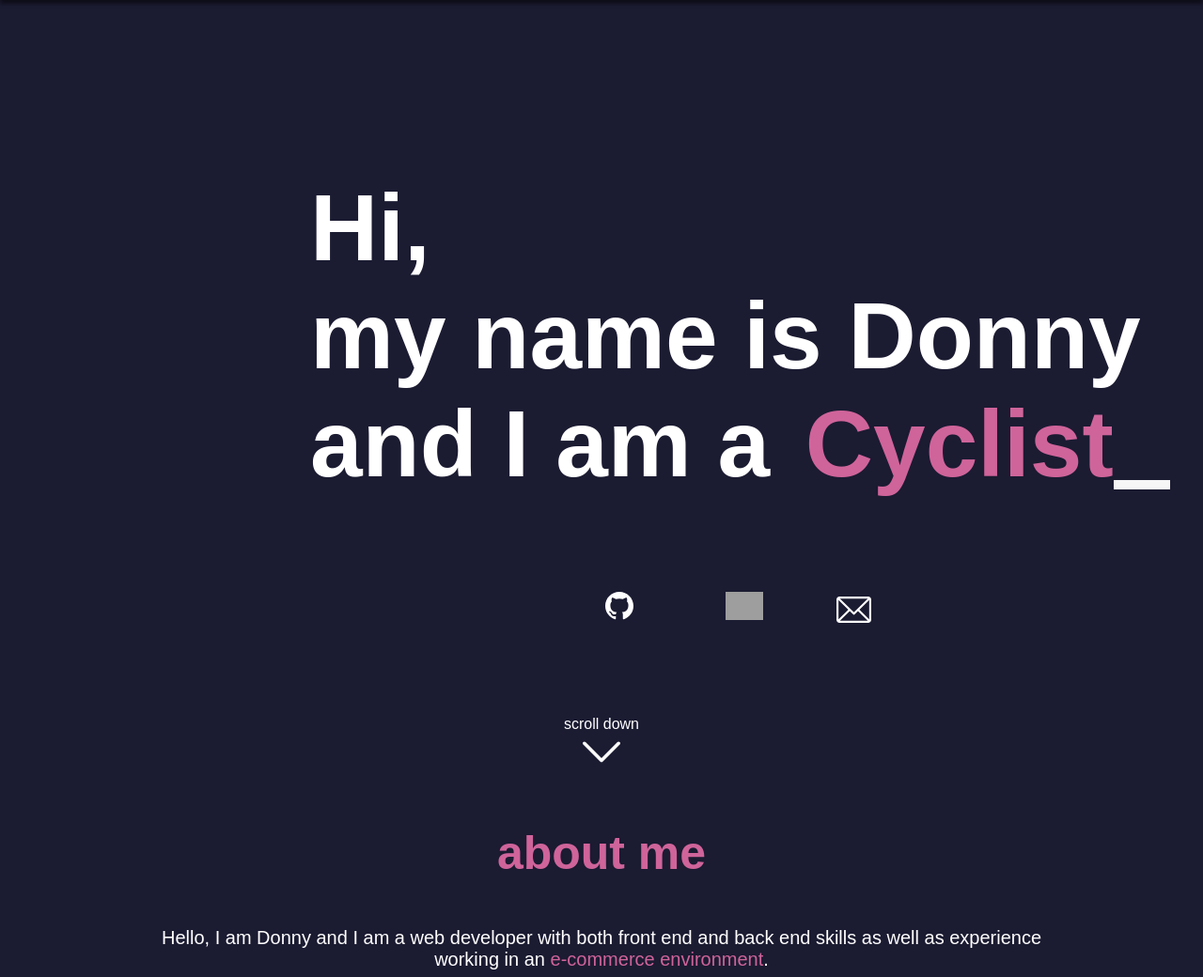
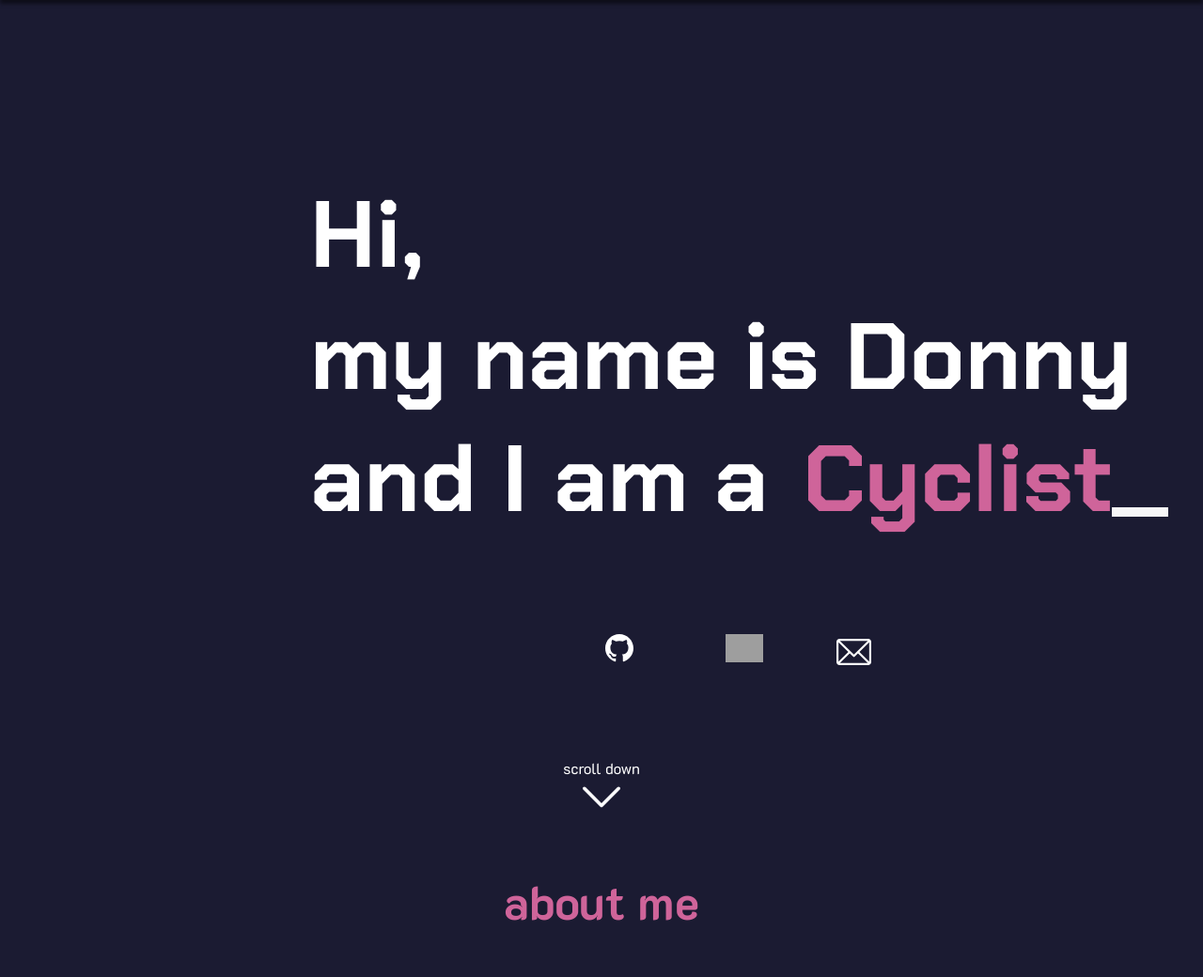
Before and after one commit to donnyha/portfolio, a PHP site: page / in a window 1280 px wide. Shown: the top 1040 px of the page at 94% size. Run offline with PHP 8.4, Linux system fonts and the light colour scheme; grey boxes are pictures that could not be loaded.

Commit message:
fonts added

```diff
--- a/porfolio_site/index.html
+++ b/porfolio_site/index.html
@@ -7,6 +7,7 @@
     <title>Donny Ha</title>
     <link rel="stylesheet" href="/styles/style.css" />
     <link rel="stylesheet" href="https://unpkg.com/aos@next/dist/aos.css" />
+    <link href="https://fonts.googleapis.com/css2?family=Chakra+Petch:wght@400;700&family=K2D:wght@400;700&display=swap" rel="stylesheet">
     <script type="module" defer src="/scripts/main.js"></script>
 </head>
 <body>
--- a/porfolio_site/styles/style.css
+++ b/porfolio_site/styles/style.css
@@ -13,7 +13,7 @@ html {
   height: 100%;
   color: #fff;
   background-color: #1b1b32;
-  font-family: Arial, Helvetica, sans-serif;
+  font-family: "K2D", Arial, Helvetica, sans-serif;
   scroll-behavior: smooth;
 }
 
@@ -135,6 +135,7 @@ h1 {
   margin-top: 185px;
   margin-left: 330px;
   font-size: 100px;
+  font-family: "Chakra Petch", Arial, Helvetica, sans-serif;
 }
 
 .txt-type {
--- a/porfolio_site/styles/style.scss
+++ b/porfolio_site/styles/style.scss
@@ -60,7 +60,7 @@ html {
   height: 100%;
   color: #fff;
   background-color: $navy;
-  font-family: Arial, Helvetica, sans-serif;
+  font-family: "K2D", Arial, Helvetica, sans-serif;
   scroll-behavior: smooth;
 }
 
@@ -151,6 +151,7 @@ h1 {
   margin-left: 330px;
   font-size: 100px;
   // width: 1057px;
+  font-family: "Chakra Petch", Arial, Helvetica, sans-serif;
 }
 
 .txt-type {
```
Also changed, not shown: 1 other file.
